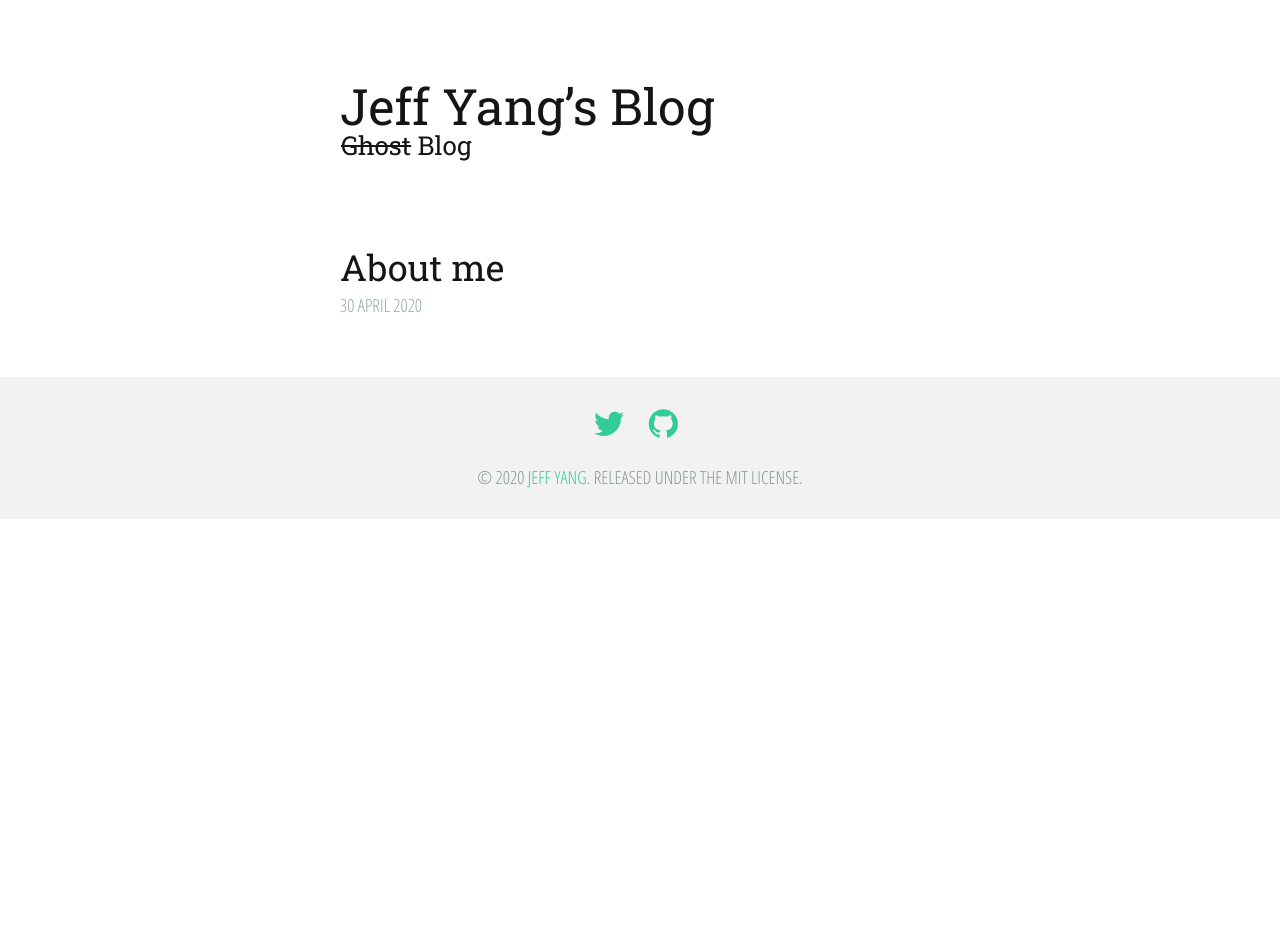
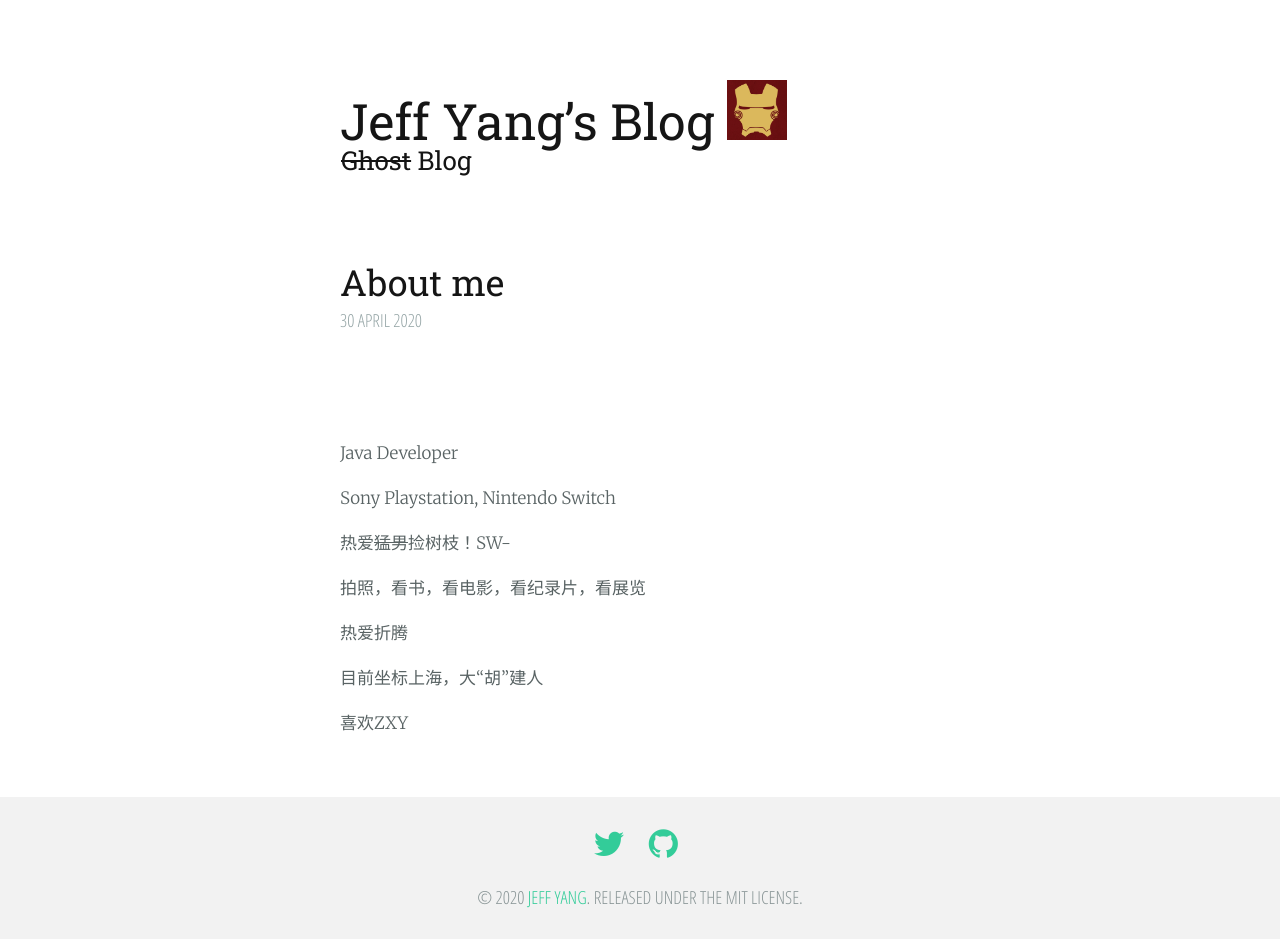
Before and after one commit to Yangushan/yangushan.github.com, a plain HTML site: page about/index.html in a window 1280 px wide. Before the commit the page ends 800 px from the top, so only its background shows below. Drawn offline with nearby package versions, Linux system fonts and the light colour scheme.

Commit message:
about me

```diff
--- a/about/index.html
+++ b/about/index.html
@@ -15,7 +15,7 @@
     <!-- RSS autodiscovery -->
 
 
-    <link rel="shortcut icon" href="https://yangushan.github.io/img/favicon.ico">
+    <link rel="shortcut icon" href="https://yangushan.github.io/img/WechatIMG104.jpeg">
     <link rel="stylesheet" href="//cdnjs.cloudflare.com/ajax/libs/normalize/5.0.0/normalize.min.css">
 
     <!-- Stylesheets -->
@@ -25,8 +25,8 @@
 
 
 
-    <link rel="shortcut icon" type="image/x-icon" href="https://yangushan.github.io/favicon.ico">
-    <link rel="icon" type="image/x-icon" href="https://yangushan.github.io/favicon.ico">
+    <link rel="shortcut icon" type="image/x-icon" href="https://yangushan.github.io/WechatIMG104.jpeg">
+    <link rel="icon" type="image/x-icon" href="https://yangushan.github.io/WechatIMG104.jpeg">
 
 
     <!-- Stylesheet for theme color -->
@@ -43,7 +43,10 @@
 <body class="home-template">
     <header id="site-head">
 
-	<h1 class="blog-title"><a href="https://yangushan.github.io">Jeff Yang&rsquo;s Blog</a></h1>
+	<h1 class="blog-title">
+		<a href="https://yangushan.github.io">Jeff Yang&rsquo;s Blog</a>
+		<img src="https://yangushan.github.io/img/WechatIMG104.jpeg" style="width: 60px;height: 60px;">
+	</h1>
 
 
 	<h1 class="blog-subtitle"><del>Ghost</del> Blog</h1>
@@ -64,6 +67,15 @@
     </header>
 
     <section class="post-content">
+        <p> </p>
+<p> </p>
+<p>Java Developer</p>
+<p>Sony Playstation, Nintendo Switch</p>
+<p>热爱<del>猛男</del>捡树枝！SW-</p>
+<p>拍照，看书，看电影，看纪录片，看展览</p>
+<p>热爱折腾</p>
+<p>目前坐标上海，大“胡”建人</p>
+<p>喜欢ZXY</p>
 
     </section>
 
```
Also changed, not shown: 404.html (+7 -4 lines), categories/index.html (+7 -4 lines), index.html (+7 -4 lines), index.xml (+7 -1 lines), post/first/index.html (+7 -4 lines), post/index.html (+7 -4 lines), tags/index.html (+7 -4 lines), WechatIMG104.jpeg (added), img/WechatIMG104.jpeg (added).
